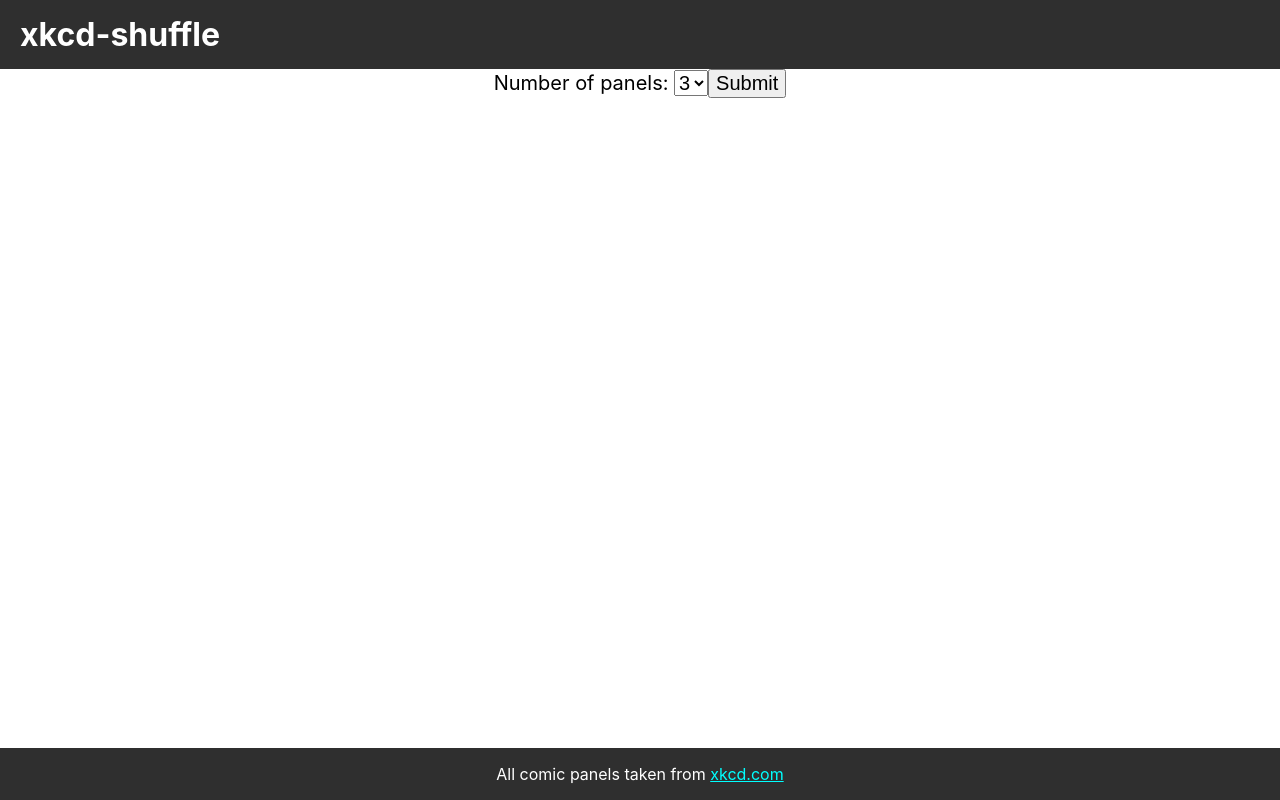
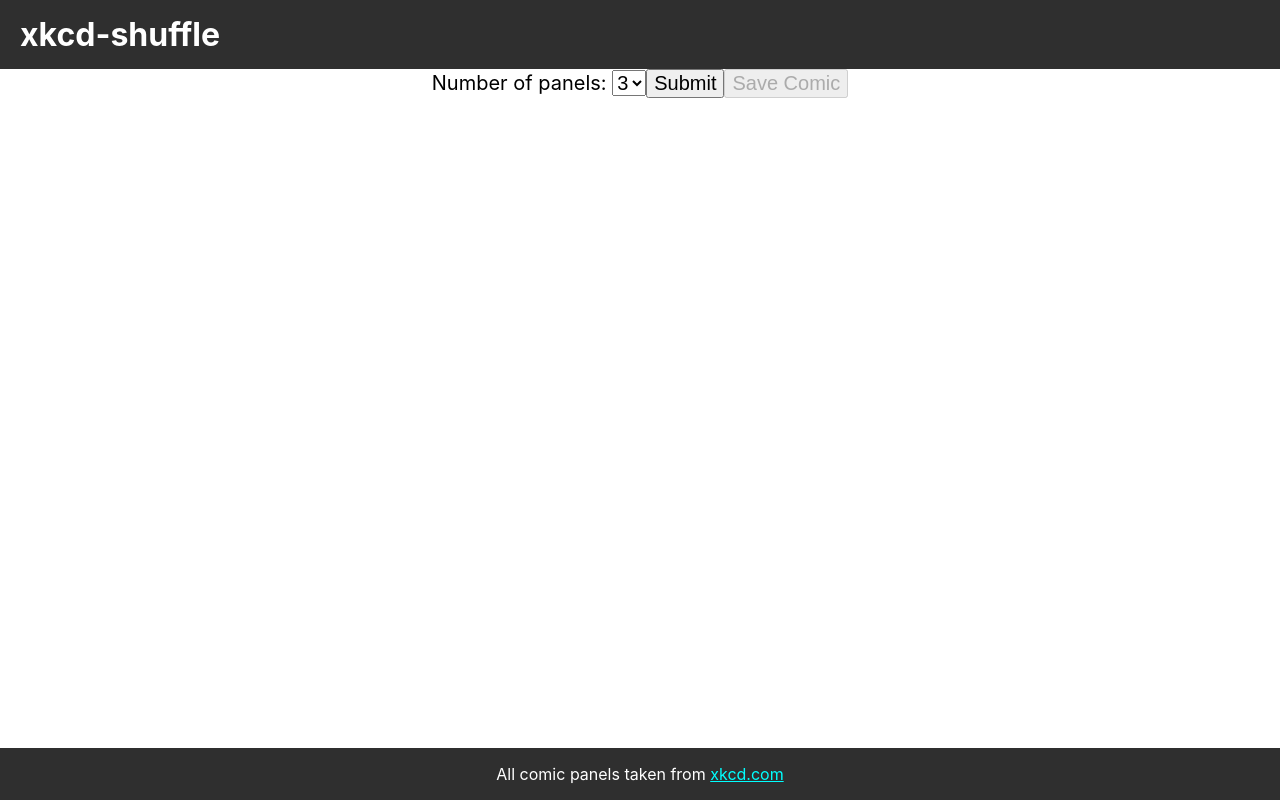
Before and after one commit to gibsramen/xkcd-shuffle, a React (Create React App) app: page / in a window 1280 px wide. Built offline with nearby package versions, Linux system fonts and the light colour scheme.

Commit message:
Update panel selection

```diff
--- a/src/components/App/App.tsx
+++ b/src/components/App/App.tsx
@@ -49,6 +49,7 @@
         onChange={selectNumPanels}
         onClick={submitEvent}
         value={selectedValue}
+        extraBtnsDisabled={!isComicPresent}
       />
       {isComicPresent && <Comic numPanels={numPanels} imgLinks={imgLinks} />}
       <Footer />
--- a/src/components/PanelSelection/PanelSelection.css
+++ b/src/components/PanelSelection/PanelSelection.css
@@ -1,3 +1,8 @@
+#panel-number-select {
+    position:relative;
+    margin-bottom:20px;
+}
+
 #panel-number-select label {
     font-size:20px;
 }
--- a/src/components/PanelSelection/PanelSelection.tsx
+++ b/src/components/PanelSelection/PanelSelection.tsx
@@ -4,7 +4,8 @@
 interface Props {
   onChange: (event: ChangeEvent<HTMLSelectElement>) => void,
   onClick: (event: MouseEvent<HTMLButtonElement>) => void,
-  value: number
+  value: number,
+  extraBtnsDisabled: boolean
 };
 
 const PanelSelection = (props: Props) => {
@@ -20,9 +21,21 @@
         <option value="4-panels">4</option>
         <option value="5-panels">5</option>
       </select>
-      <button onClick={props.onClick}>Submit</button>
+      <UIButtons
+        extraBtnsDisabled={props.extraBtnsDisabled}
+        submitOnClick={props.onClick}
+      />
     </div>
   )
 };
 
+const UIButtons = (props: any) => {
+  return (
+      <span>
+        <button onClick={props.submitOnClick}>Submit</button>
+        <button disabled={props.extraBtnsDisabled}>Save Comic</button>
+      </span>
+  )
+};
+
 export default PanelSelection;
--- a/tsconfig.json
+++ b/tsconfig.json
@@ -21,6 +21,6 @@
     "jsx": "react-jsx"
   },
   "include": [
-    "src/components/*"
+    "src"
   ]
 }
```
